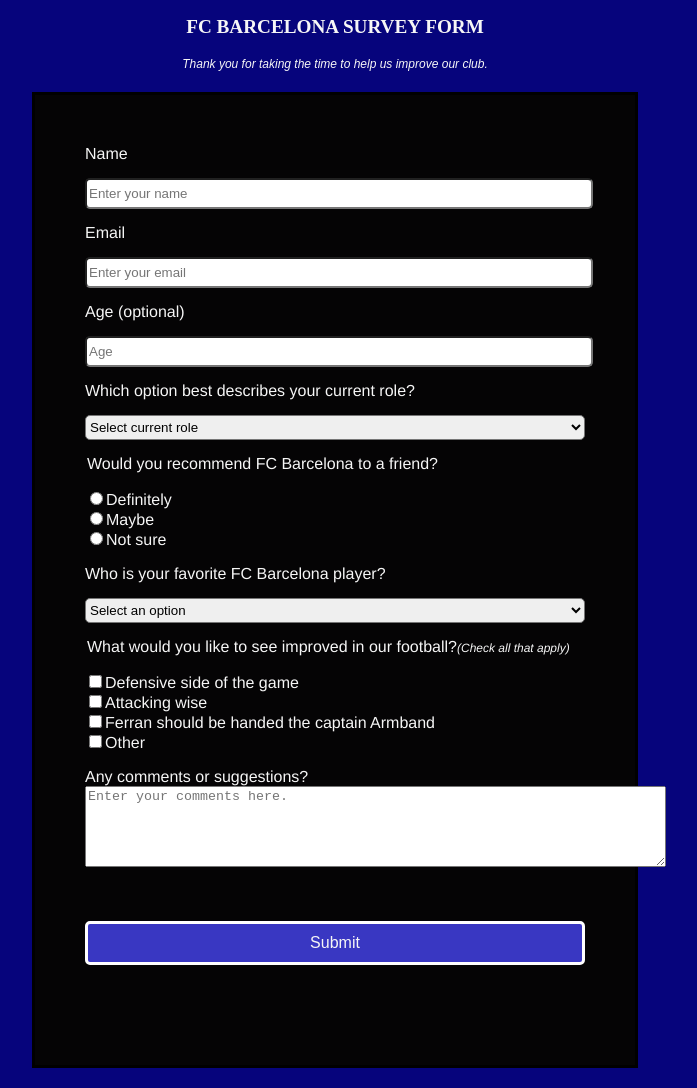
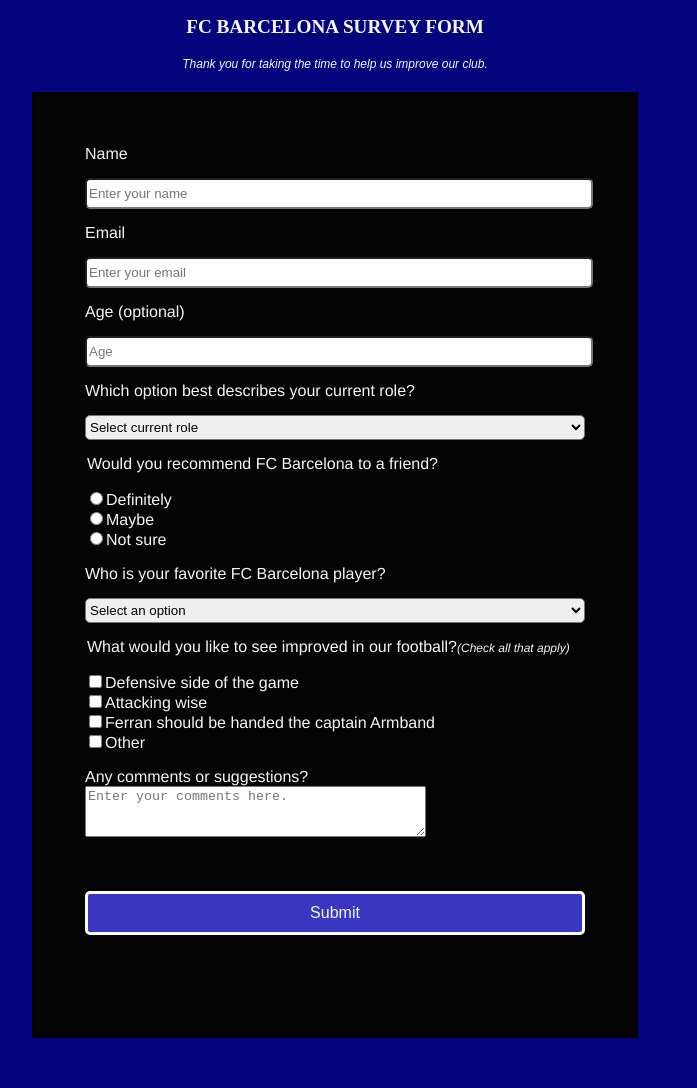
Before and after one commit to MayorofLagos7/awesome, a plain HTML site: page index.html in a window 1280 px wide. Shown: the whole page, without its empty margins (305-1002 px from the left). After the commit the page ends 1058 px from the top, so only its background shows below. Drawn offline with Linux system fonts and the light colour scheme.

Commit message:
Edited columns for answers

```diff
--- a/index.html
+++ b/index.html
@@ -71,7 +71,7 @@
             <label for="comments">Any comments or suggestions?</label>
         </div>
         <div class="answer">
-            <textarea id="comments" name="comments" rows="5" cols="70" placeholder="Enter your comments here."></textarea>
+            <textarea id="comments" name="comments" rows="3" cols="40" placeholder="Enter your comments here."></textarea>
         </div>
         <button type="submit" id="submit">Submit</button>
         </div>
```
